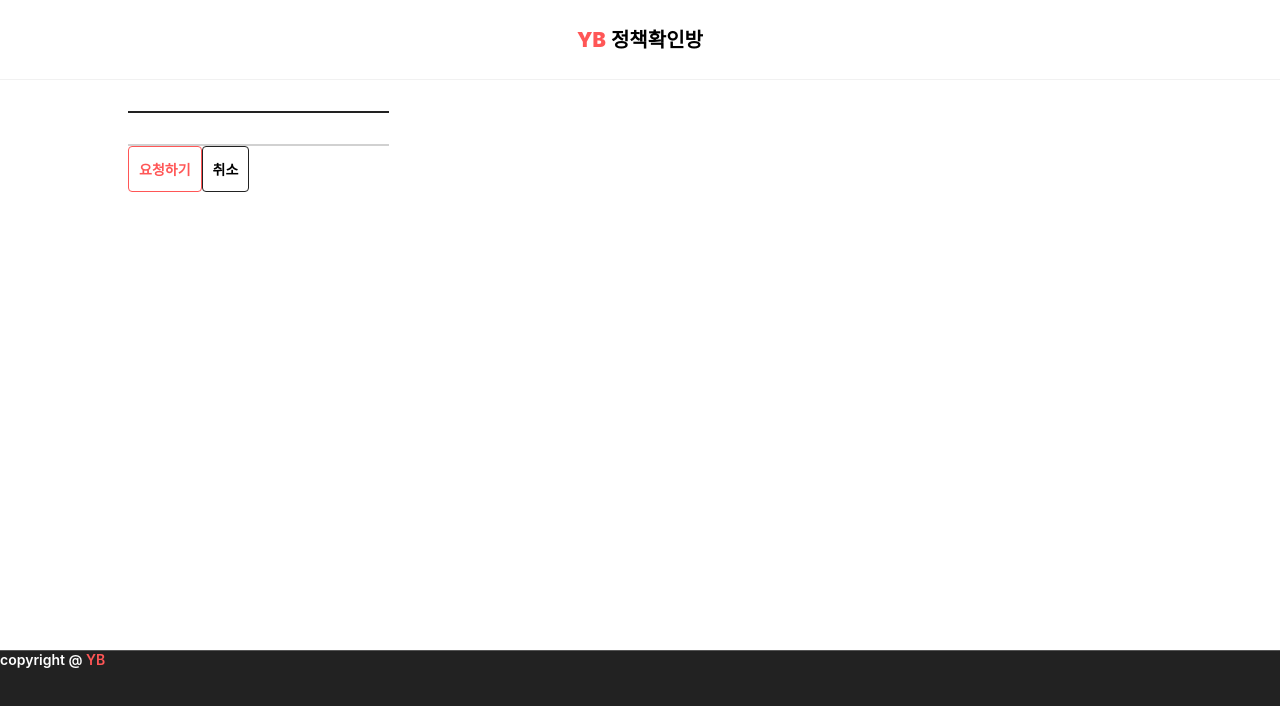
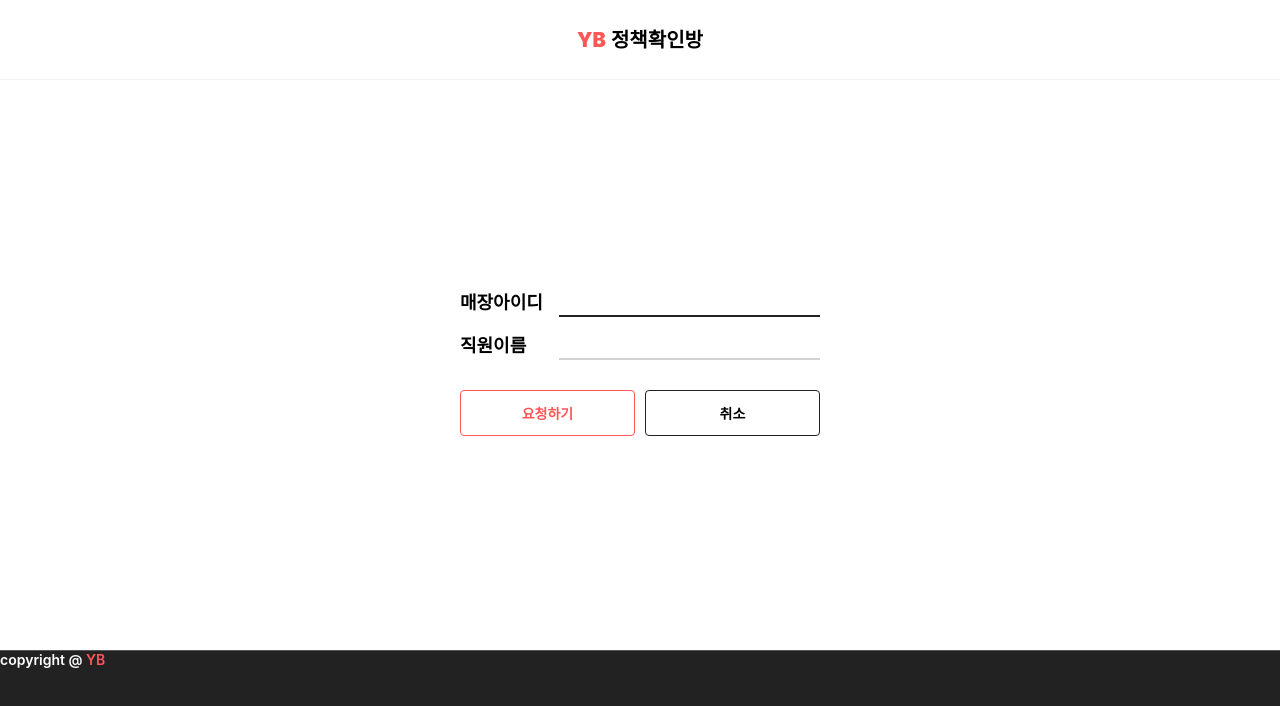
Before and after one commit to heung88/policy-share, a Next.js app: page /userauth/findpw in a window 1280 px wide. Shown: the top 706 px of the page. Built offline with nearby package versions, Linux system fonts and the light colour scheme; a web font is replaced by a local one.

Commit message:
fix : fix back button

```diff
--- a/app/components/userauth/signin/Login.tsx
+++ b/app/components/userauth/signin/Login.tsx
@@ -21,7 +21,7 @@ export const Login = () => {
   const handleLocation = (event: React.FormEvent<HTMLButtonElement>) => {
     event.preventDefault();
     if (event.currentTarget.textContent === "등록신청") router.push("/userauth/signup");
-    else if (event.currentTarget.textContent === "비밀번호찾기") console.log(3);
+    else if (event.currentTarget.textContent === "비밀번호찾기") router.push("/userauth/findpw");
   };
 
   return (
--- a/app/components/userauth/signup/Signup.tsx
+++ b/app/components/userauth/signup/Signup.tsx
@@ -13,7 +13,9 @@ export const Signup = () => {
   const [password, setPassword] = useState("");
   const router = useRouter();
 
-  const handleSubmit = () => {};
+  const handleSubmit = (event: React.FormEvent<HTMLButtonElement>) => {
+    event.preventDefault();
+  };
 
   const handleLocation = (event: React.FormEvent<HTMLButtonElement>) => {
     event.preventDefault();
--- a/app/styles/userauth/userauth.css
+++ b/app/styles/userauth/userauth.css
@@ -5,7 +5,8 @@
 */
 
 .sign-in,
-.sign-up {
+.sign-up,
+.find-pw {
   width: 100%;
   height: calc(100vh - var(--header-height) - var(--footer-height));
   max-width: var(--max-width);
@@ -17,21 +18,24 @@
 }
 
 .sign-in section,
-.sign-up section {
+.sign-up section,
+.find-pw section {
   width: 100%;
   max-width: var(--max-width);
   margin-bottom: 10px;
 }
 
 .sign-in section.input-wrap,
-.sign-up section.input-wrap {
+.sign-up section.input-wrap,
+.find-pw section.input-wrap {
   position: relative;
   max-width: 400px;
   margin-bottom: 20px;
 }
 
 .sign-in section.input-wrap>div,
-.sign-up section.input-wrap>div {
+.sign-up section.input-wrap>div,
+.find-pw section.input-wrap>div {
   display: flex;
   justify-content: space-between;
   align-items: center;
@@ -40,7 +44,8 @@
 }
 
 .sign-in section.button-wrap,
-.sign-up section.button-wrap {
+.sign-up section.button-wrap,
+.find-pw section.button-wrap {
   display: flex;
   justify-content: center;
   align-items: center;
@@ -50,12 +55,14 @@
 }
 
 .sign-in .button-wrap button,
-.sign-up .button-wrap button {
+.sign-up .button-wrap button,
+.find-pw .button-wrap button {
   width: 100%;
 }
 
 .sign-in label,
-.sign-up label {
+.sign-up label,
+.find-pw label {
   margin-right: 10px;
   font-size: var(--fsize-h3);
 }
```
